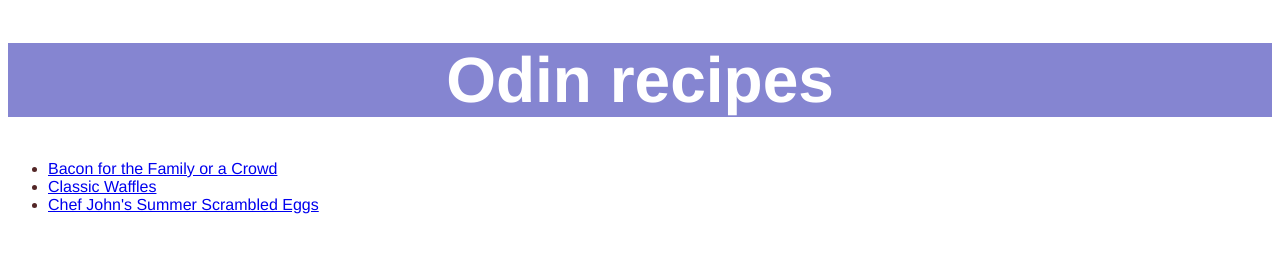
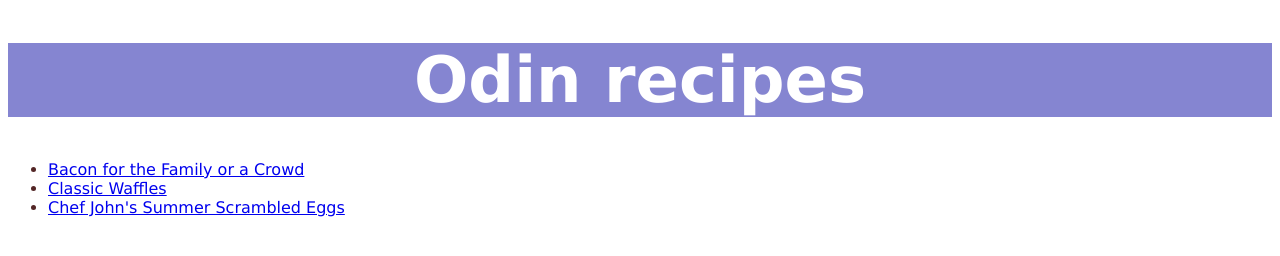
Before and after one commit to alexlm09/odin-recipes, a plain HTML site: page index.html in a window 1280 px wide. Drawn offline with Linux system fonts and the light colour scheme.

Commit message:
Change global font of the website

```diff
--- a/style.css
+++ b/style.css
@@ -3,7 +3,7 @@
 /* Apply Helvetica to all the website */
 
 * {
-    font-family: "Helvetica", sans-serif;
+    font-family: "Verdana", sans-serif;
 }
 
 
```
